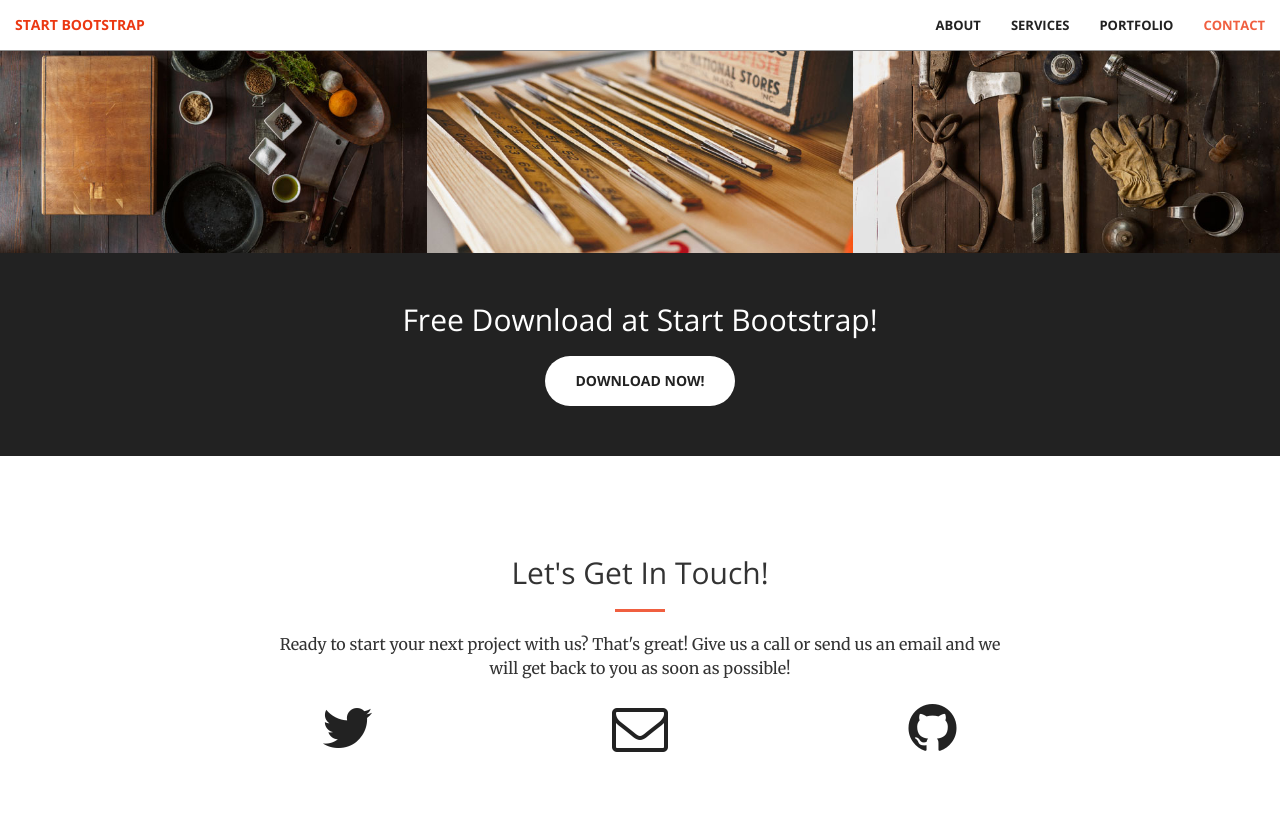
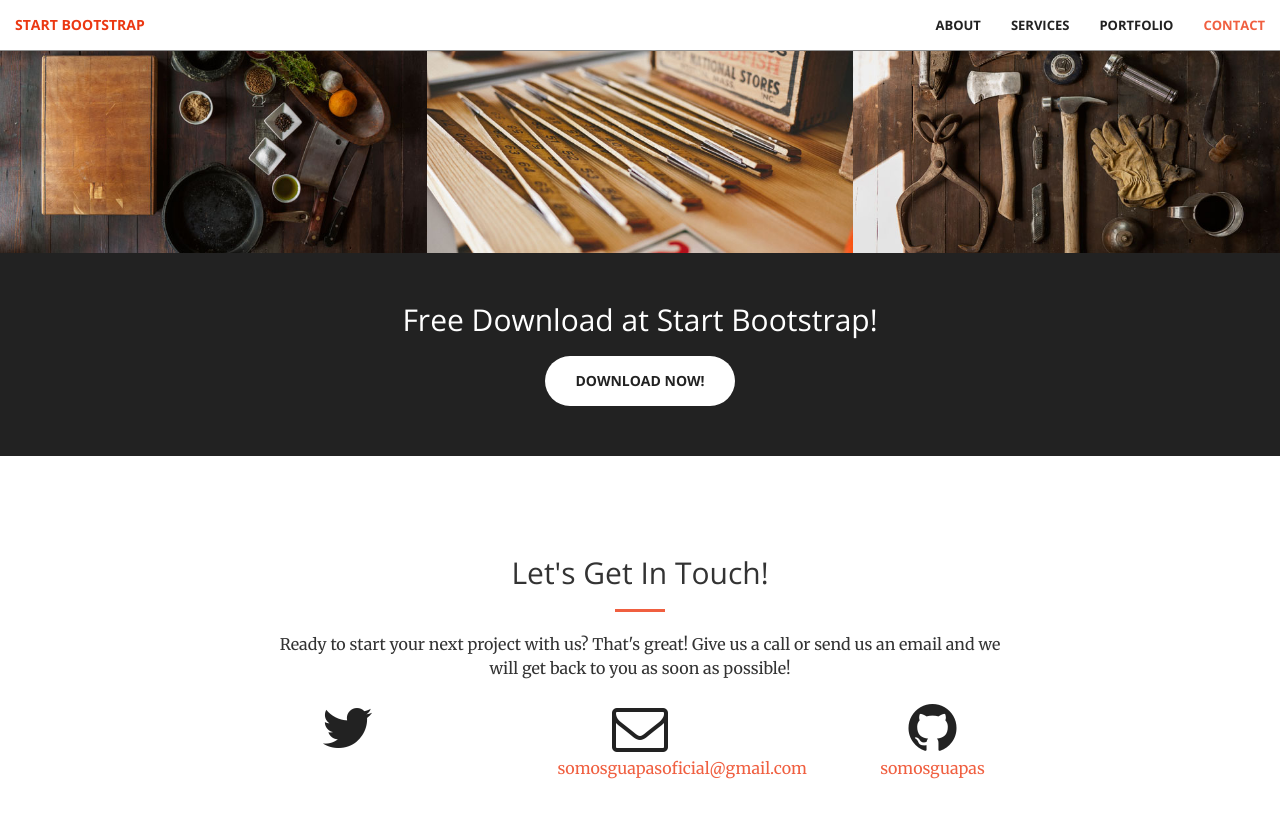
Before and after one commit to somosguapas/somosguapas.github.io, a Jekyll site: the page built from index.html, in a window 1280 px wide and 900 px high, scrolled down 1981 px. Shown: the top 818 px of the window. Built offline with Jekyll 4.4.1, drawn with Linux system fonts in a browser that asks for light colours.

Commit message:
update config

```diff
--- a/_config.yml
+++ b/_config.yml
@@ -1,12 +1,12 @@
 # Site settings
-title:
-email:
+title: Somos Guapas
+email: somosguapasoficial@gmail.com
 description: > # this means to ignore newlines until "baseurl:"
 baseurl: "" # the subpath of your site, e.g. /blog/
 url: "" # the base hostname & protocol for your site
 
 twitter_username:
-github_username:
+github_username: somosguapas
 
 # Build settings
 markdown: kramdown
```
